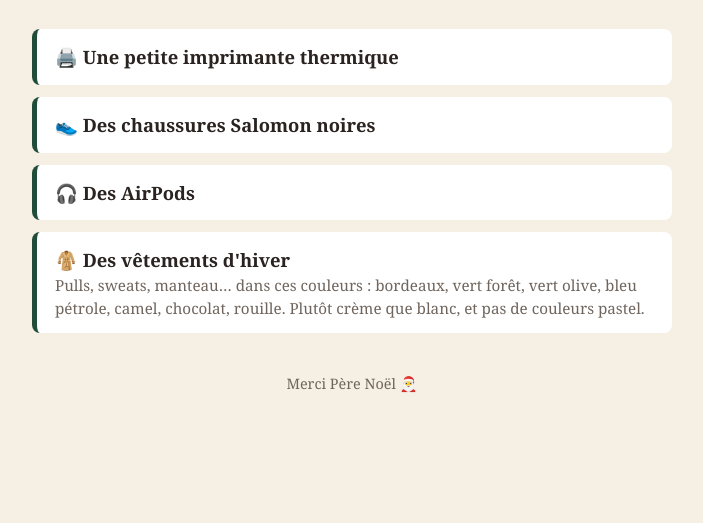
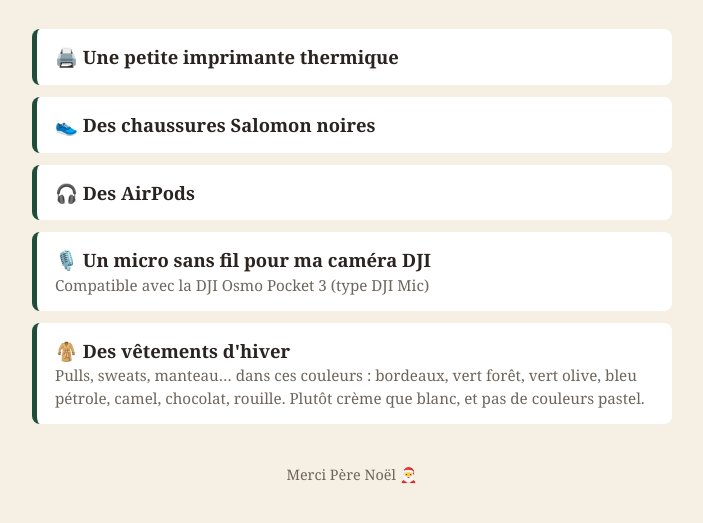
Before and after one commit to Thavissay/Liste-Noel-Thomas, a plain HTML site: page index.html in a window 1280 px wide. Shown: the part 159-682 px from the top of the page, without its empty margins (288-991 px from the left). Drawn offline with Linux system fonts and the light colour scheme.

Commit message:
Ajout : micro sans fil pour DJI Osmo Pocket 3
Co-Authored-By: Claude Opus 5.5 <noreply@anthropic.com>
Claude-Session: https://claude.ai/code/session_01SMM1snUFEU974V1VfuuQqM

```diff
--- a/index.html
+++ b/index.html
@@ -52,6 +52,11 @@
   </li>
 
   <li>
+    <div class="nom">🎙️ Un micro sans fil pour ma caméra DJI</div>
+    <div class="infos">Compatible avec la DJI Osmo Pocket 3 (type DJI Mic)</div>
+  </li>
+
+  <li>
     <div class="nom">🧥 Des vêtements d'hiver</div>
     <div class="infos">Pulls, sweats, manteau… dans ces couleurs : bordeaux, vert forêt, vert olive, bleu pétrole, camel, chocolat, rouille. Plutôt crème que blanc, et pas de couleurs pastel.</div>
   </li>
```
